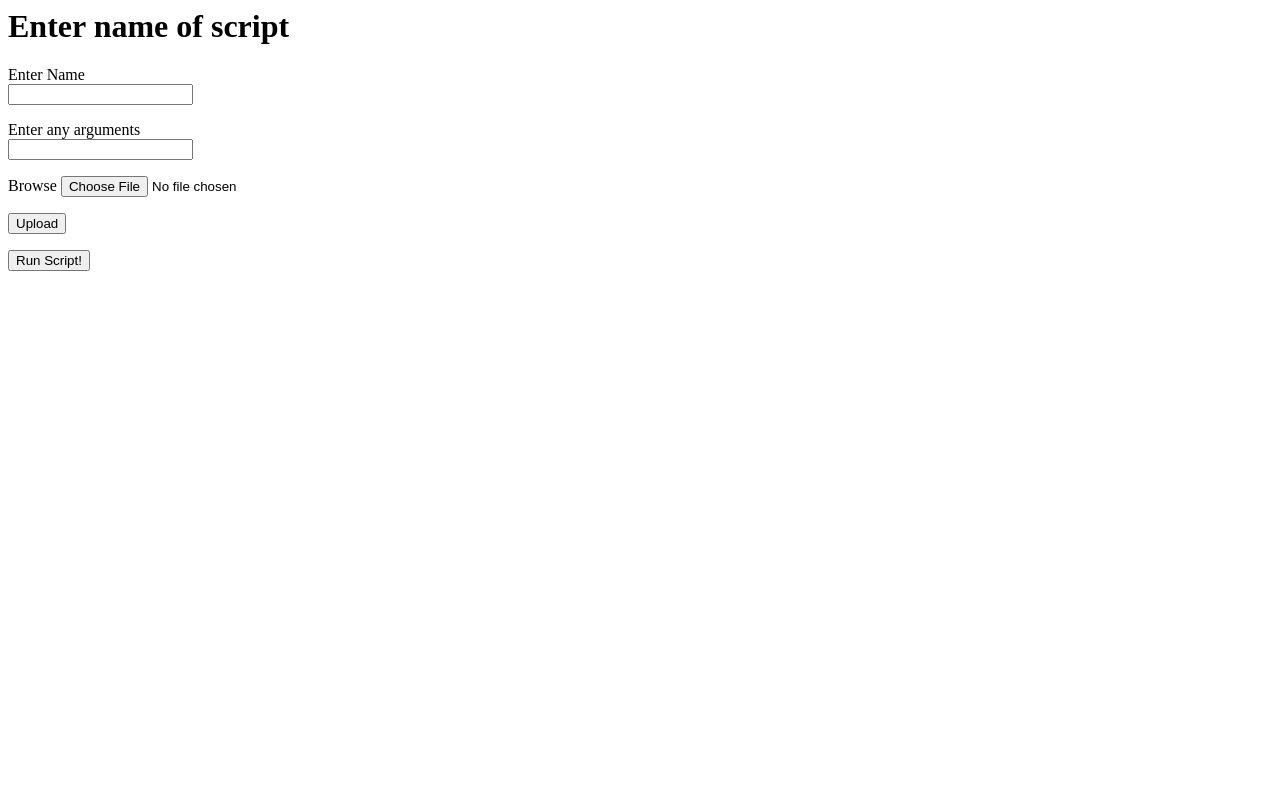
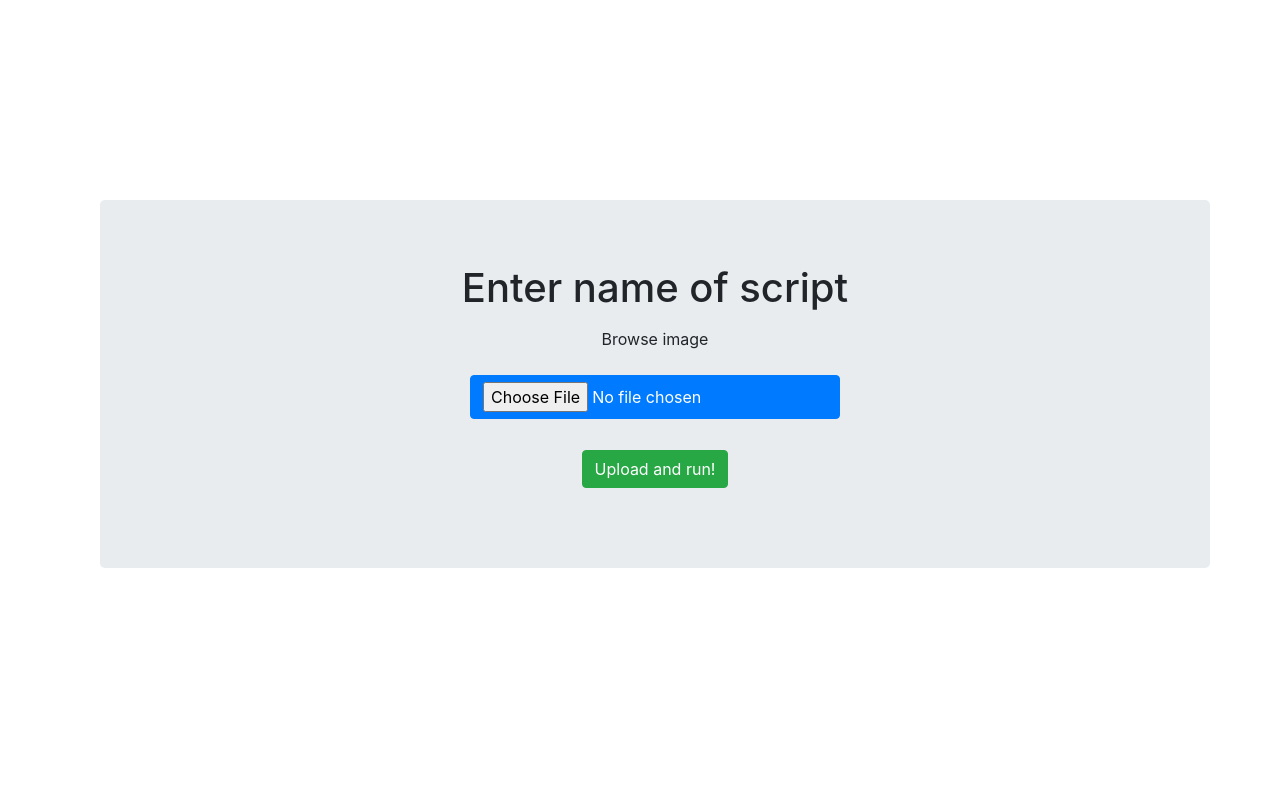
Before and after one commit to pallabganguly/flask-util, a Flask app: page / in a window 1280 px wide. Run offline with Flask 2, Linux system fonts and the light colour scheme; some libraries are stand-ins or nearby versions.

Commit message:
UI improvements

```diff
--- a/roadrunner/__init__.py
+++ b/roadrunner/__init__.py
@@ -1,5 +1,6 @@
 import os
 from flask import Flask
+from flask_bootstrap import Bootstrap
 
 app = Flask(__name__)
 UPLOADS_FOLDER = os.path.basename('uploads')
@@ -8,4 +9,6 @@ app.config['SECRET_KEY'] = 'you-will-never-guess'
 app.config['UPLOADS_FOLDER'] = UPLOADS_FOLDER
 app.config['ALLOWED_EXTENSIONS'] = ALLOWED_EXTENSIONS
 
+bootstrap = Bootstrap(app)
+
 from roadrunner import routes
--- a/roadrunner/routes.py
+++ b/roadrunner/routes.py
@@ -1,36 +1,37 @@
 from roadrunner import app
-from roadrunner.forms import ScriptForm
+# from roadrunner.forms import ScriptForm
 from roadrunner.validators import validate_filetype
 from flask import render_template, redirect, request, flash
 from werkzeug.utils import secure_filename
 import os
 
-@app.route('/', methods=['GET', 'POST'])
-@app.route('/index', methods=['GET', 'POST'])
+@app.route('/', methods=['GET'])
+@app.route('/index', methods=['GET'])
 def index():
 	print("Logger: Index Page")
-	form = ScriptForm(request.form)
+	# form = ScriptForm(request.form)
 	# print(form.validate(), request.method)
-	if form.validate() and request.method == 'POST':
+	# if form.validate() and request.method == 'POST':
 		# print("Logger:", form.scriptname.data, form.arguments.data)
-		print("Debug: ", request)
-		if 'image' not in request.files:
-			flash('No file selected')
-		else:
-			file = request.files['image']
-			print(file)
-			if file.filename == '':
-				flash('No file selected')
-			elif not validate_filetype(file.filename):
-				flash('File type not allowed')
-			else:
-				filename = secure_filename(file.filename)
-				file.save(os.path.join(app.config['UPLOADS_FOLDER'], filename))
-		os.system('python3 scriptfolder/'+form.scriptname.data)
-		return render_template('success.html', form=form)
-	return render_template('index.html', form=form)
+	return render_template('index.html')
 
 @app.route('/upload', methods=['POST'])
 def upload():
-	print("Opening File")
+	script = {'scriptname':'script.py', 'arguments':'args'}
+	print("Debug: ", request)
+	if 'image' not in request.files:
+		flash('No file selected')
+	else:
+		file = request.files['image']
+		print("Debug: ", file.filename)
+		if file.filename == '' or file.filename == None:
+			flash('No file selected')
+		elif not validate_filetype(file.filename):
+			flash('File type not allowed')
+		else:
+			filename = secure_filename(file.filename)
+			file.save(os.path.join(app.config['UPLOADS_FOLDER'], filename))
+			os.system('python3 scriptfolder/script.py')
+			return render_template('success.html', script=script)
+
 	# os.startfile("scriptfolder/count.xlsx")
--- a/roadrunner/templates/base.html
+++ b/roadrunner/templates/base.html
@@ -1,8 +1,24 @@
 <html>
     <head>
         <title>Roadrunner</title>
+        <link rel="stylesheet" href="https://stackpath.bootstrapcdn.com/bootstrap/4.3.1/css/bootstrap.min.css" integrity="sha384-ggOyR0iXCbMQv3Xipma34MD+dH/1fQ784/j6cY/iJTQUOhcWr7x9JvoRxT2MZw1T" crossorigin="anonymous">
+        <style>
+            .outer {
+              display: table;
+              position: absolute;
+              height: 100%;
+              width: 100%;
+            }
+            .middle {
+              display: table-cell;
+              vertical-align: middle;
+
+            }
+          </style>
     </head>
-    <body>
-        {% block content %}{% endblock %}
+    <body class='text-center'>
+        <div class="container">
+            {% block content %}{% endblock %}
+        </div>
     </body>
 </html>
--- a/roadrunner/templates/index.html
+++ b/roadrunner/templates/index.html
@@ -1,27 +1,21 @@
 {% extends "base.html" %}
 
 {% block content %}
+<div class='container outer'>
+    <div class='row middle'>
+        <div class='text-center col-sm-12 col-md-12 jumbotron'>
             <h1>Enter name of script</h1>
             <form action="" method="post" enctype="multipart/form-data">
             <p>
-        {{ form.scriptname.label }}<br>
-        {{ form.scriptname }}
+                <label class="btn btn-default btn-file">
+                Browse image<br><br><input class='btn btn-primary' type="file" name="image">
+                </label>
             </p>
             <p>
-        {{ form.arguments.label }}<br>
-        {{ form.arguments }}
+                <button class='btn btn-success' type="submit" formaction="/upload">Upload and run!</button>
             </p>
-    <p>
-        <label class="btn btn-default btn-file">
-            Browse <input type="file" name="image">
-        </label>
-    </p>
-    <a href="/upload">
-        <input type="button" value="Upload">
-    </a>
-    <p>
-        <input type="submit" value="Run Script!">
-    </p>
-
             </form>
+        </div>
+    </div>
+</div>
 {% endblock %}
--- a/roadrunner/validators.py
+++ b/roadrunner/validators.py
@@ -3,5 +3,4 @@ from roadrunner import app
 ALLOWED_EXTENSIONS = app.config['ALLOWED_EXTENSIONS']
 
 def validate_filetype(filename):
-    return '.' in filename and \
-           filename.rsplit('.', 1)[1].lower() in ALLOWED_EXTENSIONS
+    return '.' in filename and filename.rsplit('.', 1)[1].lower() in ALLOWED_EXTENSIONS
```
Also changed, not shown: roadrunner/templates/success.html (+14 -4 lines), 2 other files. Lines whose indentation alone changed are shown as unchanged.
